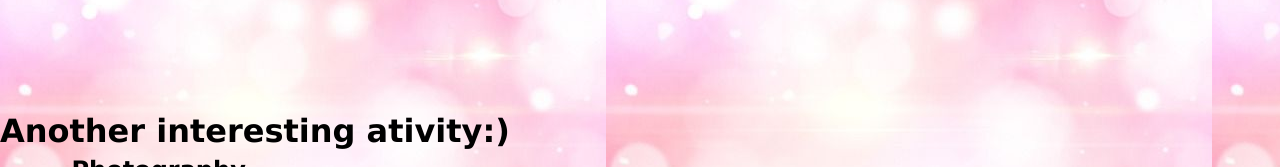
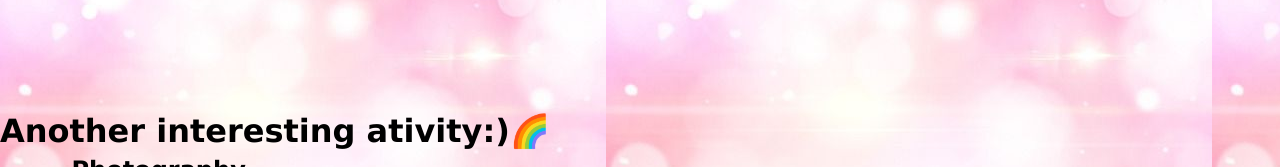
Before and after one commit to Esther-WI/BloomBright, a plain HTML site: page about.html in a window 1280 px wide. Shown: the part 1819-1986 px from the top of the page. Drawn offline with Linux system fonts and the light colour scheme.

Commit message:
Added a rainbow emoji

```diff
--- a/about.html
+++ b/about.html
@@ -117,7 +117,7 @@
                             </div>
 
                 </section>
-                <h1>Another interesting ativity:)</h1>
+                <h1>Another interesting ativity:)🌈</h1>
                 <section class="section-4">
                 <div>
                     <h1 class="photo">Photography</h1>
```
